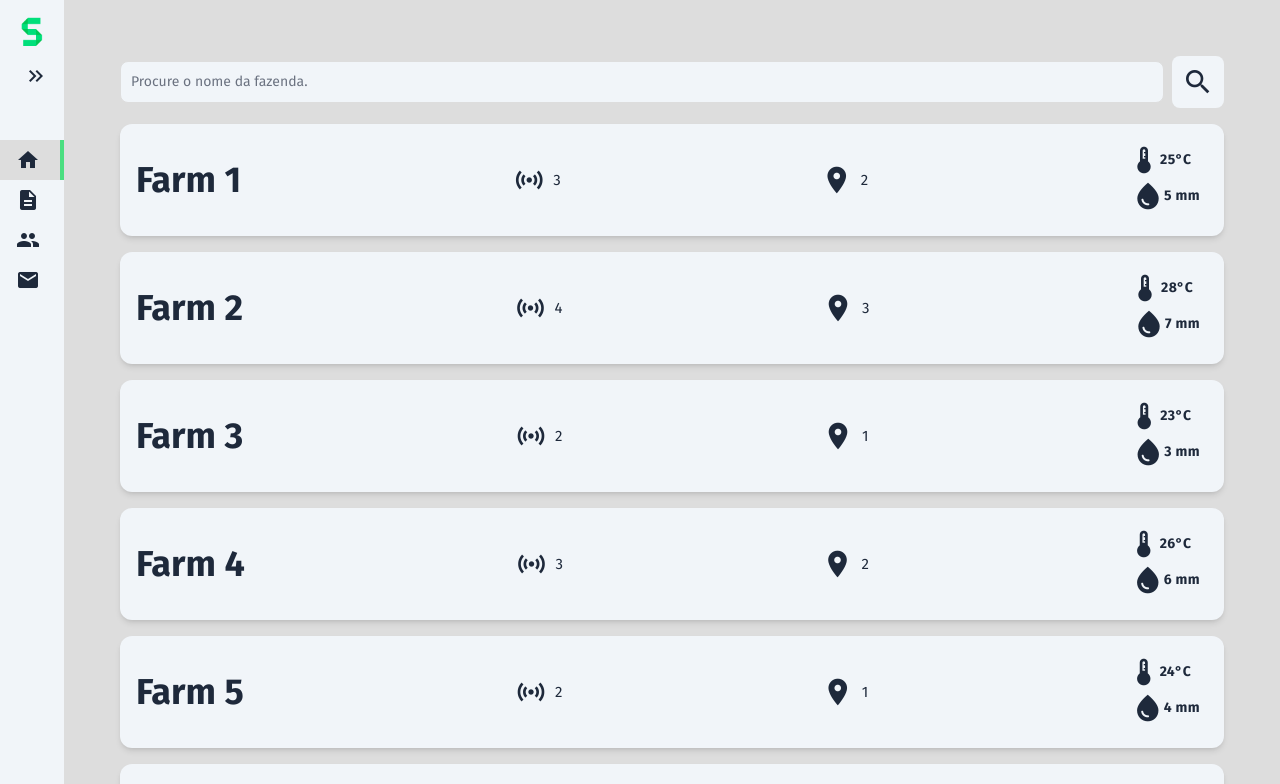
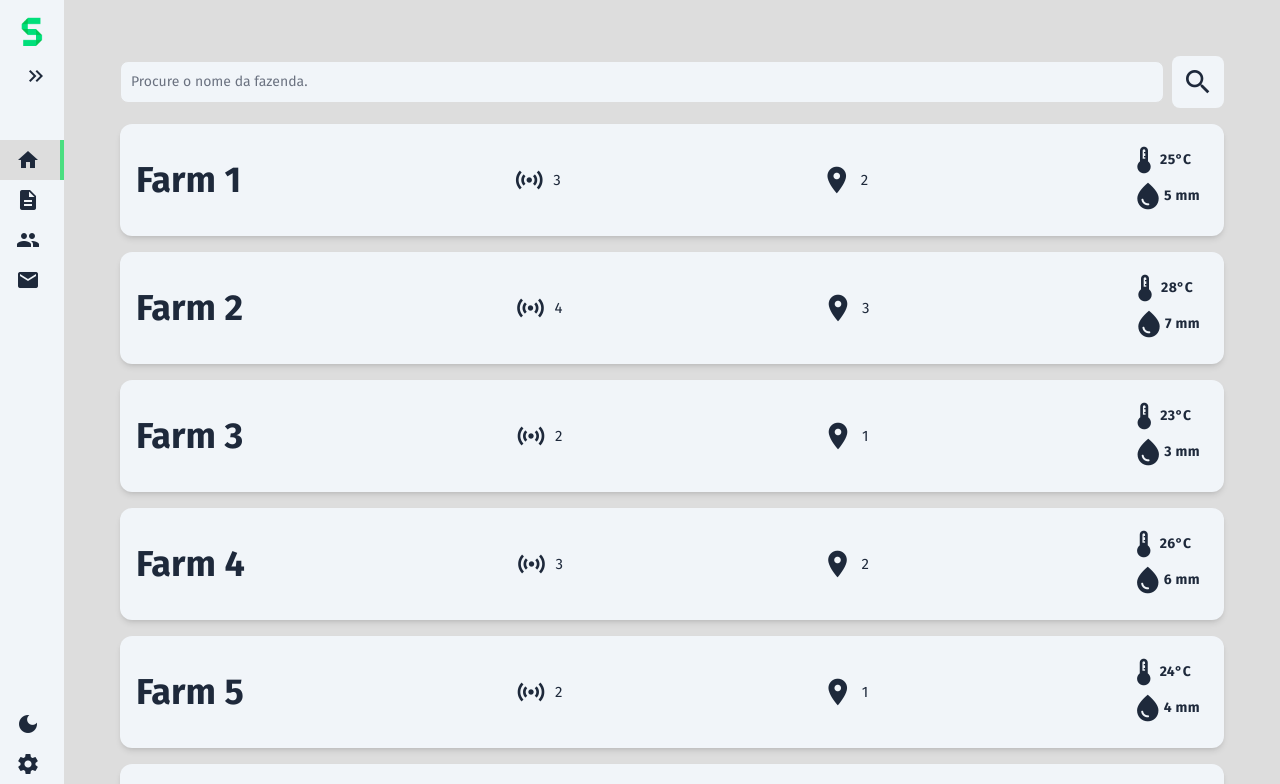
Before and after one commit to MrHenrique/pi-5-periodo-front, a Vue app: page / in a window 1280 px wide. Shown: the top 784 px of the page. Built offline with nearby package versions, Linux system fonts and the light colour scheme.

Commit message:
stick side bar

```diff
--- a/src/App.vue
+++ b/src/App.vue
@@ -10,7 +10,7 @@ var logged = true
       <SideBar />
     </div>
 
-    <div class="container mx-auto">
+    <div class="container mx-auto overflow-x-hidden">
       <router-view />
     </div>
   </div>
--- a/src/components/SideBar.vue
+++ b/src/components/SideBar.vue
@@ -1,6 +1,6 @@
 <template>
   <aside
-    :class="`${is_expanded ? 'is-expanded' : ''} bg-light text-dark dark:bg-dark-alt dark:text-light h-full`"
+    :class="`${is_expanded ? 'is-expanded' : ''} bg-light text-dark dark:bg-dark-alt dark:text-light h-full sticky h-screen top-0`"
   >
     <div class="logo">
       <img :src="logoURL" alt="Vue" />
@@ -147,7 +147,6 @@ aside {
       }
     }
   }
-
   .footer {
     opacity: 0;
     transition: opacity 0.1s ease-in-out;
```
